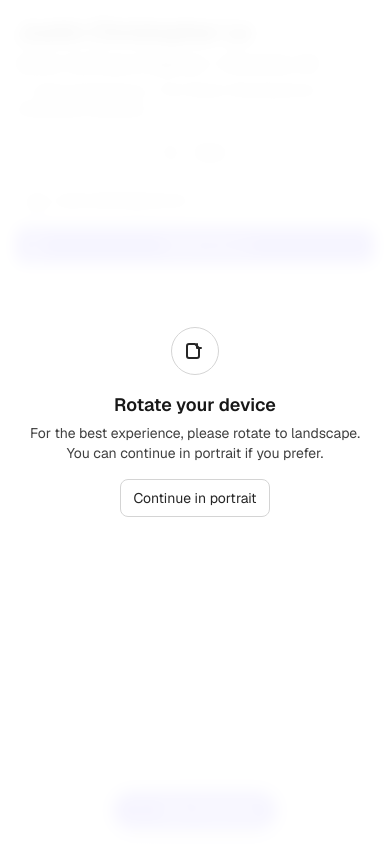
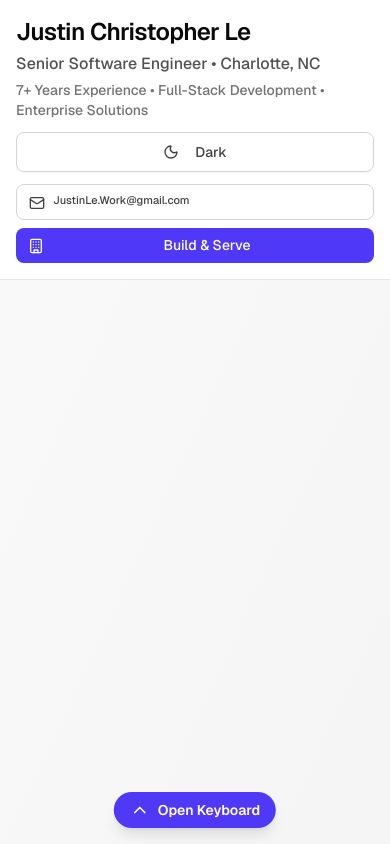
Before and after one commit to XaeartAI/Resume, a Next.js app: page / in a window 390 px wide. Built offline with nearby package versions, Linux system fonts and the light colour scheme.

Commit message:
more mobile fixes3

```diff
--- a/app/page.tsx
+++ b/app/page.tsx
@@ -71,15 +71,11 @@ export default function InteractiveResume() {
   const [pressedKeys, setPressedKeys] = useState<string[]>([])
   const audioContextRef = useRef<AudioContext | null>(null)
   const { theme, setTheme, resolvedTheme } = useTheme()
-  const [isPortrait, setIsPortrait] = useState(false)
-  const [isSmallViewport, setIsSmallViewport] = useState(false)
   const [mounted, setMounted] = useState(false)
   const keyboardWrapperRef = useRef<HTMLDivElement | null>(null)
   const keyboardInnerRef = useRef<HTMLDivElement | null>(null)
   const [keyboardScale, setKeyboardScale] = useState(1)
   const [isMobileKeyboardOpen, setIsMobileKeyboardOpen] = useState(false)
-  const [showOrientationHint, setShowOrientationHint] = useState(false)
-  const [hasDismissedOrientationHint, setHasDismissedOrientationHint] = useState(false)
 
   useEffect(() => {
     setMounted(true)
@@ -169,43 +165,7 @@ export default function InteractiveResume() {
 
   // Keep mobile keyboard open even when a modal opens; modals will overlay it via z-index
 
-  // Track orientation and viewport size to gate portrait on small devices
-  useEffect(() => {
-    if (typeof window === "undefined") return
-    const orientationQuery = window.matchMedia("(orientation: portrait)")
-    const sizeQuery = window.matchMedia("(max-width: 1024px)")
-    const update = () => {
-      setIsPortrait(orientationQuery.matches)
-      setIsSmallViewport(sizeQuery.matches)
-    }
-    update()
-    const handleChange = () => update()
-    orientationQuery.addEventListener?.("change", handleChange)
-    sizeQuery.addEventListener?.("change", handleChange)
-    window.addEventListener("resize", handleChange)
-    window.addEventListener("orientationchange", handleChange)
-    return () => {
-      orientationQuery.removeEventListener?.("change", handleChange)
-      sizeQuery.removeEventListener?.("change", handleChange)
-      window.removeEventListener("resize", handleChange)
-      window.removeEventListener("orientationchange", handleChange)
-    }
-  }, [])
-
-  // Default to landscape guidance on mobile portrait
-  useEffect(() => {
-    if (typeof window === "undefined") return
-    const dismissed = window.sessionStorage.getItem("orientationHintDismissed") === "true"
-    setHasDismissedOrientationHint(dismissed)
-  }, [])
-
-  useEffect(() => {
-    if (isSmallViewport && isPortrait && !hasDismissedOrientationHint) {
-      setShowOrientationHint(true)
-    } else {
-      setShowOrientationHint(false)
-    }
-  }, [isSmallViewport, isPortrait, hasDismissedOrientationHint])
+  // (Removed mobile orientation hint logic)
 
   const sections = [
     { id: "summary", label: "Summary", note: "C", icon: User },
@@ -417,38 +377,7 @@ export default function InteractiveResume() {
 
   return (
     <div className={"fixed inset-0 bg-gradient-to-br from-neutral-50 to-neutral-100 dark:from-neutral-950 dark:to-black flex flex-col items-center overflow-x-hidden overflow-y-auto"}>
-      {/* Orientation hint overlay for small screens in portrait */}
-      {showOrientationHint && (
-        <div className="fixed inset-0 z-50 flex items-center justify-center bg-white/95 dark:bg-neutral-950/95 backdrop-blur-sm">
-          <div className="text-center px-6 w-full max-w-sm">
-            <div className="mx-auto mb-4 h-12 w-12 rounded-full border border-neutral-300 dark:border-neutral-700 flex items-center justify-center">
-              <svg viewBox="0 0 24 24" className="h-6 w-6 text-neutral-800 dark:text-neutral-200" fill="none" stroke="currentColor" strokeWidth="2">
-                <path strokeLinecap="round" strokeLinejoin="round" d="M4 7a2 2 0 012-2h6l4 4v8a2 2 0 01-2 2H6a2 2 0 01-2-2V7z" />
-                <path strokeLinecap="round" strokeLinejoin="round" d="M14 5v4h4" />
-              </svg>
-            </div>
-            <h2 className="text-lg font-semibold text-neutral-900 dark:text-neutral-100 mb-1">Rotate your device</h2>
-            <p className="text-neutral-700 dark:text-neutral-300 text-sm mb-4">
-              For the best experience, please rotate to landscape. You can continue in portrait if you prefer.
-            </p>
-            <div className="flex gap-2 justify-center">
-              <button
-                type="button"
-                className="px-3 py-2 rounded-md border border-neutral-300 dark:border-neutral-700 text-neutral-800 dark:text-neutral-200 hover:bg-neutral-100 dark:hover:bg-neutral-800/60 text-sm"
-                onClick={() => {
-                  setHasDismissedOrientationHint(true)
-                  if (typeof window !== "undefined") {
-                    window.sessionStorage.setItem("orientationHintDismissed", "true")
-                  }
-                  setShowOrientationHint(false)
-                }}
-              >
-                Continue in portrait
-              </button>
-            </div>
-          </div>
-        </div>
-      )}
+      {/* (Orientation hint overlay removed for mobile) */}
       <div className={"sticky top-0 left-0 right-0 p-4 md:p-6 backdrop-blur-sm z-30 border-b bg-white/90 dark:bg-neutral-900/80 border-neutral-200 dark:border-neutral-800"}>
         <div className="flex flex-col gap-3 sm:flex-row sm:justify-between sm:items-center max-w-7xl mx-auto w-full max-w-full overflow-x-hidden">
           <div>
```
